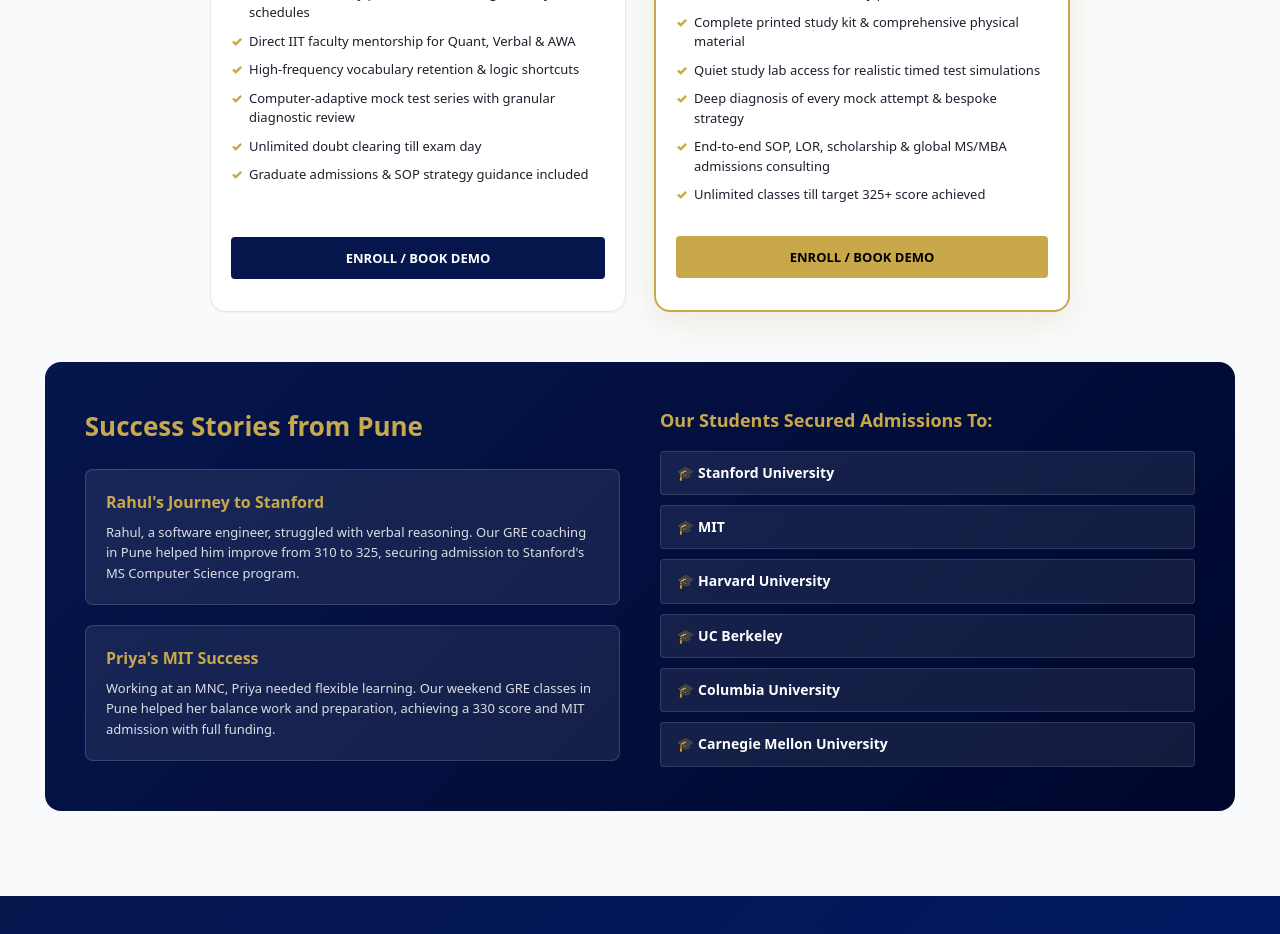
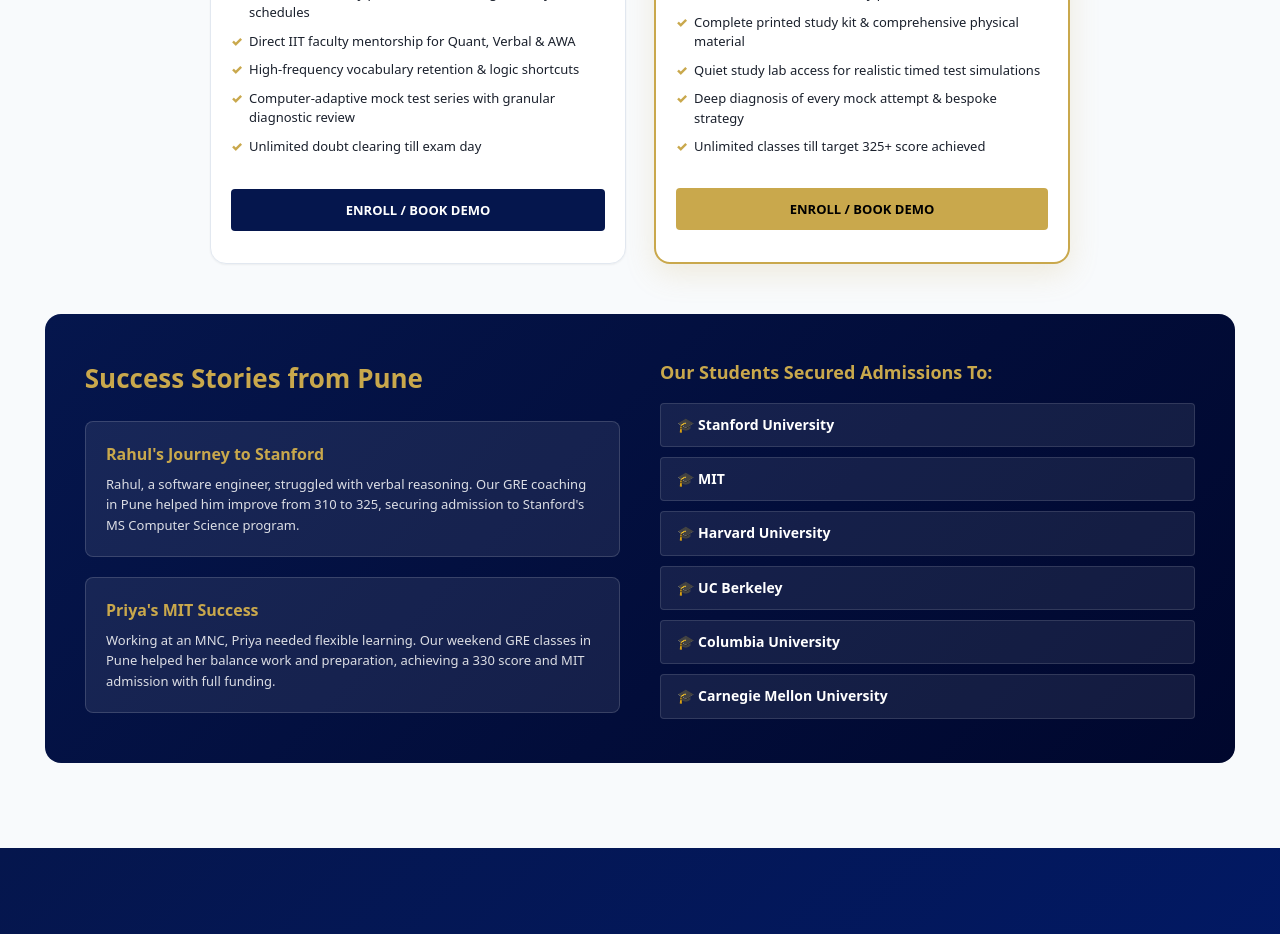
Before and after one commit to EduQuestmbawizards/MbaWizard, a Next.js app: page /gre-coaching-in-pune in a window 1280 px wide. Shown: the part 8120-9054 px from the top of the page. Built offline with nearby package versions, Linux system fonts and the light colour scheme.

Commit message:
fix(gre-batches): remove admissions and SOP consulting bullet points from GRE 1-on-1 cards

```diff
--- a/src/components/gre-coaching-city/batches/GreCityBatches.tsx
+++ b/src/components/gre-coaching-city/batches/GreCityBatches.tsx
@@ -24,7 +24,6 @@
         "High-frequency vocabulary retention & logic shortcuts",
         "Computer-adaptive mock test series with granular diagnostic review",
         "Unlimited doubt clearing till exam day",
-        "Graduate admissions & SOP strategy guidance included",
       ],
     },
     {
@@ -38,7 +37,6 @@
         "Complete printed study kit & comprehensive physical material",
         "Quiet study lab access for realistic timed test simulations",
         "Deep diagnosis of every mock attempt & bespoke strategy",
-        "End-to-end SOP, LOR, scholarship & global MS/MBA admissions consulting",
         "Unlimited classes till target 325+ score achieved",
       ],
     },
```
